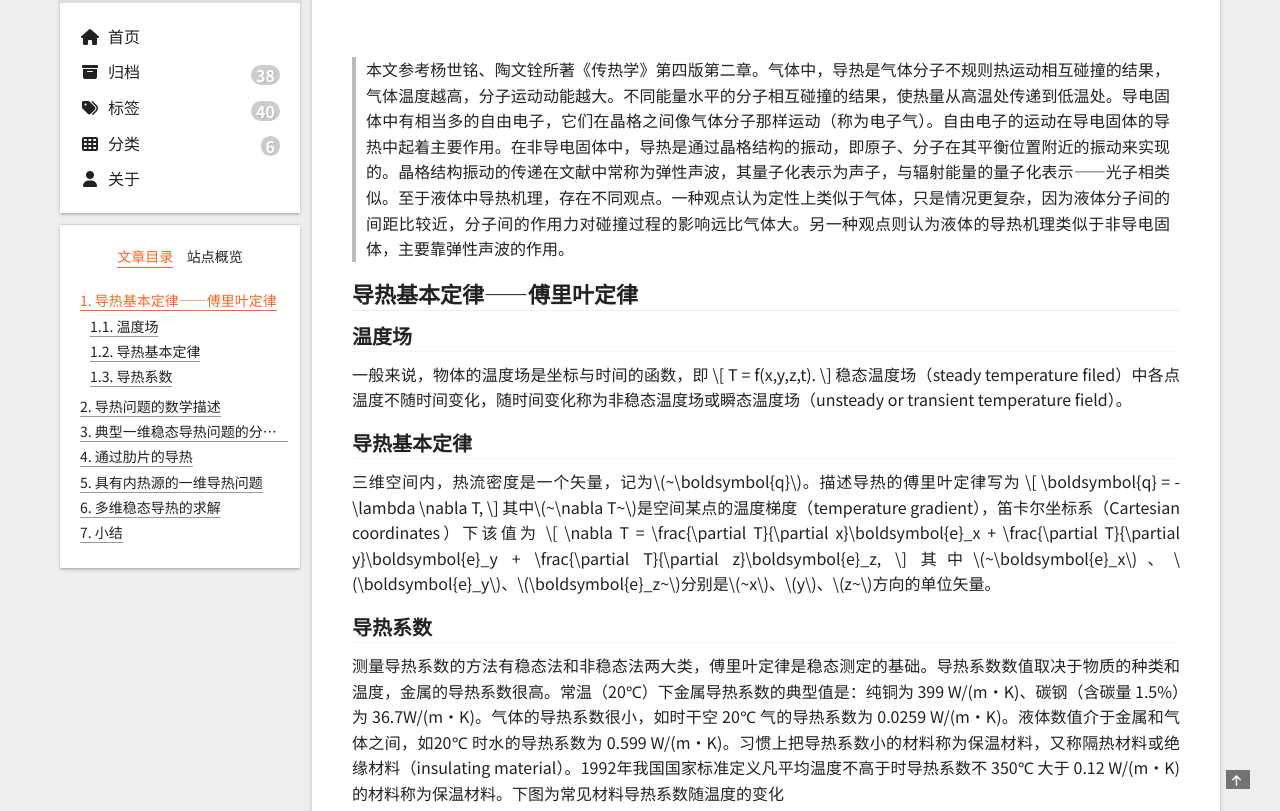
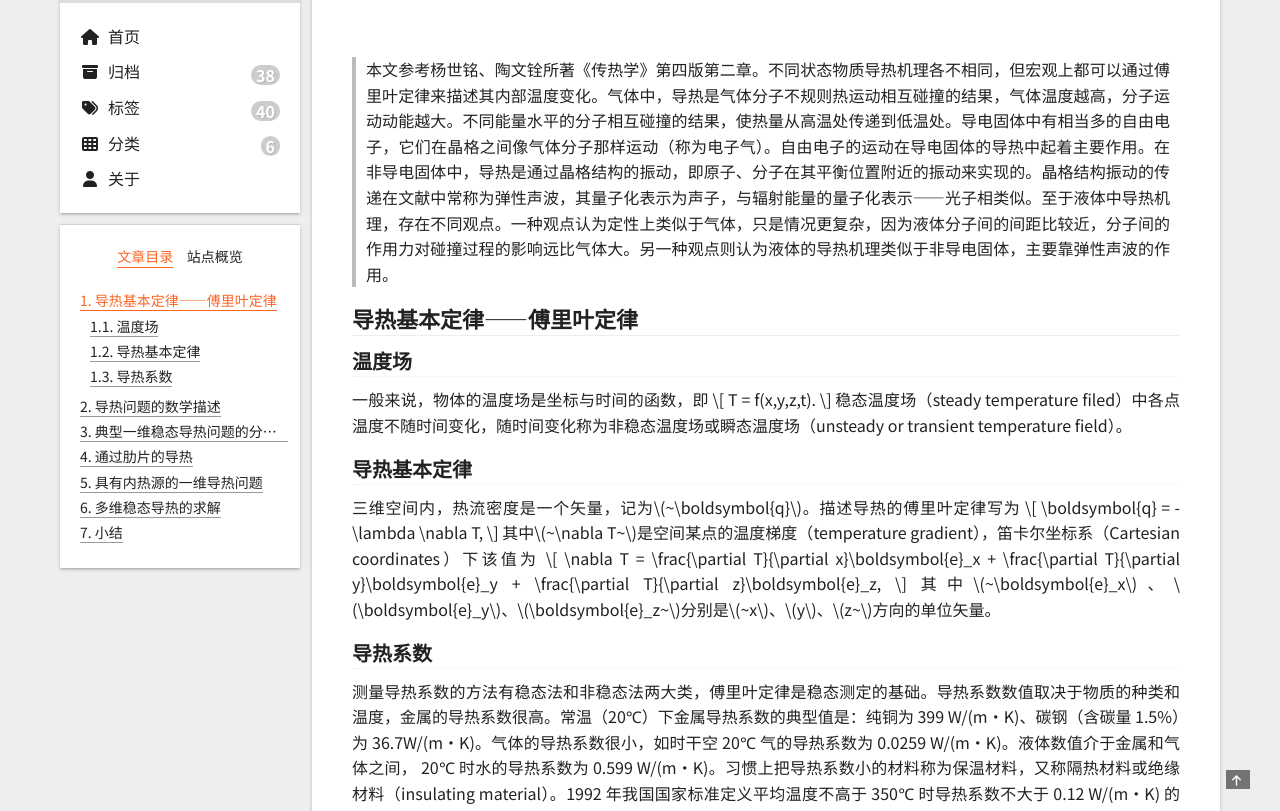
Before and after one commit to NChilton/home, a plain HTML site: page Heat-transfer-02-Steady-conduction.html in a window 1280 px wide. Shown: the part 111-922 px from the top of the page. Drawn offline with nearby package versions, Linux system fonts and the light colour scheme.

Commit message:
Site updated: 2022-06-23 12:21:15

```diff
--- a/Heat-transfer-02-Steady-conduction.html
+++ b/Heat-transfer-02-Steady-conduction.html
@@ -19,12 +19,12 @@
 
 <script class="next-config" data-name="main" type="application/json">{"hostname":"example.com","root":"/","images":"/images","scheme":"Gemini","darkmode":false,"version":"8.12.1","exturl":false,"sidebar":{"position":"left","display":"post","padding":18,"offset":12},"copycode":{"enable":true,"style":null},"bookmark":{"enable":false,"color":"#222","save":"auto"},"mediumzoom":false,"lazyload":false,"pangu":false,"comments":{"style":"tabs","active":null,"storage":true,"lazyload":false,"nav":null},"stickytabs":false,"motion":{"enable":false,"async":false,"transition":{"post_block":"fadeIn","post_header":"fadeInDown","post_body":"fadeInDown","coll_header":"fadeInLeft","sidebar":"fadeInUp"}},"prism":false,"i18n":{"placeholder":"搜索...","empty":"没有找到任何搜索结果：${query}","hits_time":"找到 ${hits} 个搜索结果（用时 ${time} 毫秒）","hits":"找到 ${hits} 个搜索结果"}}</script><script src="/js/config.js"></script>
 
-    <meta name="description" content="本文参考杨世铭、陶文铨所著《传热学》第四版第二章。气体中，导热是气体分子不规则热运动相互碰撞的结果，气体温度越高，分子运动动能越大。不同能量水平的分子相互碰撞的结果，使热量从高温处传递到低温处。导电固体中有相当多的自由电子，它们在晶格之间像气体分子那样运动（称为电子气）。自由电子的运动在导电固体的导热中起着主要作用。在非导电固体中，导热是通过晶格结构的振动，即原子、分子在其平衡位置附近的振动来">
+    <meta name="description" content="本文参考杨世铭、陶文铨所著《传热学》第四版第二章。不同状态物质导热机理各不相同，但宏观上都可以通过傅里叶定律来描述其内部温度变化。气体中，导热是气体分子不规则热运动相互碰撞的结果，气体温度越高，分子运动动能越大。不同能量水平的分子相互碰撞的结果，使热量从高温处传递到低温处。导电固体中有相当多的自由电子，它们在晶格之间像气体分子那样运动（称为电子气）。自由电子的运动在导电固体的导热中起着主要作用">
 <meta property="og:type" content="article">
 <meta property="og:title" content="稳态热传导">
 <meta property="og:url" content="http://example.com/Heat-transfer-02-Steady-conduction.html">
 <meta property="og:site_name" content="Day day up!">
-<meta property="og:description" content="本文参考杨世铭、陶文铨所著《传热学》第四版第二章。气体中，导热是气体分子不规则热运动相互碰撞的结果，气体温度越高，分子运动动能越大。不同能量水平的分子相互碰撞的结果，使热量从高温处传递到低温处。导电固体中有相当多的自由电子，它们在晶格之间像气体分子那样运动（称为电子气）。自由电子的运动在导电固体的导热中起着主要作用。在非导电固体中，导热是通过晶格结构的振动，即原子、分子在其平衡位置附近的振动来">
+<meta property="og:description" content="本文参考杨世铭、陶文铨所著《传热学》第四版第二章。不同状态物质导热机理各不相同，但宏观上都可以通过傅里叶定律来描述其内部温度变化。气体中，导热是气体分子不规则热运动相互碰撞的结果，气体温度越高，分子运动动能越大。不同能量水平的分子相互碰撞的结果，使热量从高温处传递到低温处。导电固体中有相当多的自由电子，它们在晶格之间像气体分子那样运动（称为电子气）。自由电子的运动在导电固体的导热中起着主要作用">
 <meta property="og:locale" content="zh_CN">
 <meta property="og:image" content="https://raw.githubusercontent.com/NChilton/Picture/main/img/202205271736644.png">
 <meta property="og:image" content="https://raw.githubusercontent.com/NChilton/Picture/main/img/202205272321410.png">
@@ -255,7 +255,7 @@
 
     <div class="post-body" itemprop="articleBody">
         <blockquote>
-<p>本文参考杨世铭、陶文铨所著《传热学》第四版第二章。气体中，导热是气体分子不规则热运动相互碰撞的结果，气体温度越高，分子运动动能越大。不同能量水平的分子相互碰撞的结果，使热量从高温处传递到低温处。导电固体中有相当多的自由电子，它们在晶格之间像气体分子那样运动（称为电子气）。自由电子的运动在导电固体的导热中起着主要作用。在非导电固体中，导热是通过晶格结构的振动，即原子、分子在其平衡位置附近的振动来实现的。晶格结构振动的传递在文献中常称为弹性声波，其量子化表示为声子，与辐射能量的量子化表示——光子相类似。至于液体中导热机理，存在不同观点。一种观点认为定性上类似于气体，只是情况更复杂，因为液体分子间的间距比较近，分子间的作用力对碰撞过程的影响远比气体大。另一种观点则认为液体的导热机理类似于非导电固体，主要靠弹性声波的作用。</p>
+<p>本文参考杨世铭、陶文铨所著《传热学》第四版第二章。不同状态物质导热机理各不相同，但宏观上都可以通过傅里叶定律来描述其内部温度变化。气体中，导热是气体分子不规则热运动相互碰撞的结果，气体温度越高，分子运动动能越大。不同能量水平的分子相互碰撞的结果，使热量从高温处传递到低温处。导电固体中有相当多的自由电子，它们在晶格之间像气体分子那样运动（称为电子气）。自由电子的运动在导电固体的导热中起着主要作用。在非导电固体中，导热是通过晶格结构的振动，即原子、分子在其平衡位置附近的振动来实现的。晶格结构振动的传递在文献中常称为弹性声波，其量子化表示为声子，与辐射能量的量子化表示——光子相类似。至于液体中导热机理，存在不同观点。一种观点认为定性上类似于气体，只是情况更复杂，因为液体分子间的间距比较近，分子间的作用力对碰撞过程的影响远比气体大。另一种观点则认为液体的导热机理类似于非导电固体，主要靠弹性声波的作用。</p>
 </blockquote>
 <span id="more"></span>
 <h2 id="导热基本定律傅里叶定律">导热基本定律——傅里叶定律</h2>
@@ -289,9 +289,9 @@ class="math inline">\(z~\)</span>方向的单位矢量。</p>
 <p>测量导热系数的方法有稳态法和非稳态法两大类，傅里叶定律是稳态测定的基础。导热系数数值取决于物质的种类和温度，金属的导热系数很高。常温（20℃）下金属导热系数的典型值是：纯铜为
 399 W/(m·K)、碳钢（含碳量 1.5%）为
 36.7W/(m·K)。气体的导热系数很小，如时干空 20℃ 气的导热系数为 0.0259
-W/(m·K)。液体数值介于金属和气体之间，如20℃ 时水的导热系数为 0.599
+W/(m·K)。液体数值介于金属和气体之间， 20℃ 时水的导热系数为 0.599
 W/(m·K)。习惯上把导热系数小的材料称为保温材料，又称隔热材料或绝缘材料（insulating
-material）。1992年我国国家标准定义凡平均温度不高于时导热系数不 350℃ 大于
+material）。1992 年我国国家标准定义平均温度不高于 350℃ 时导热系数不大于
 0.12 W/(m·K) 的材料称为保温材料。下图为常见材料导热系数随温度的变化</p>
 <p><img src="https://raw.githubusercontent.com/NChilton/Picture/main/img/202205271736644.png" alt="温度对导热系数的影响" style="zoom: 33%;" /></p>
 <h2 id="导热问题的数学描述">导热问题的数学描述</h2>
```
Also changed, not shown: GB-T-31845-2015.html (+2 -2 lines), Heat-transfer-01-Introduction.html (+2 -2 lines), page/2/index.html (+1 -1 lines).
